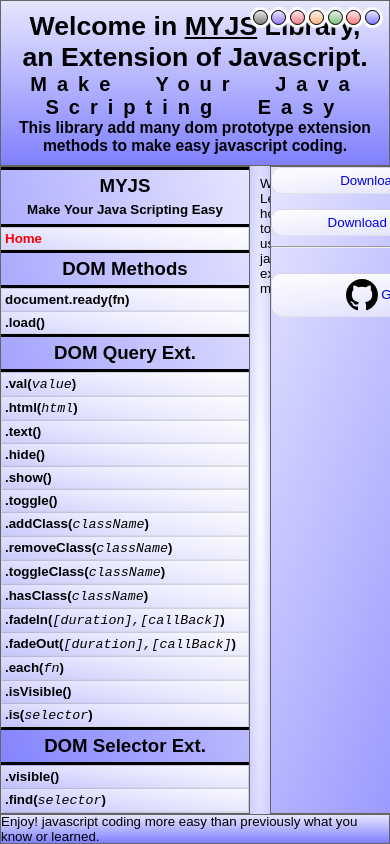
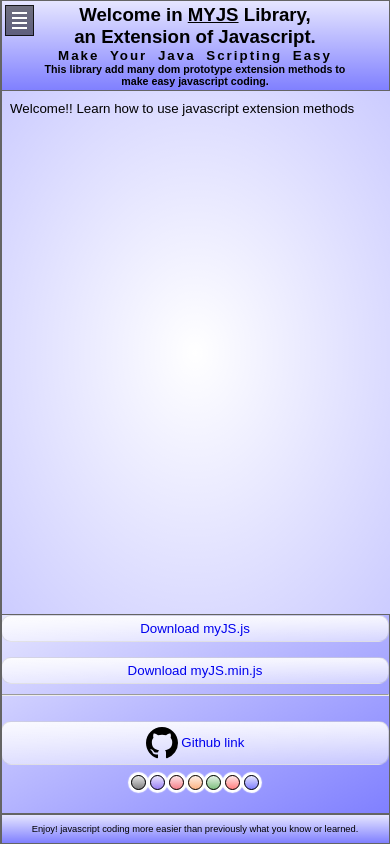
Before and after one commit to developergovindgupta/myjs, a plain HTML site: page index.html in a window 390 px wide. Drawn offline with Linux system fonts and the light colour scheme.

Commit message:
Make web page responsive

```diff
--- a/css/main.css
+++ b/css/main.css
@@ -2,7 +2,6 @@
   margin: 0;
   padding: 0;
   box-sizing: border-box;
-
 }
 
 html {
@@ -19,8 +18,6 @@ body {
   flex-direction: column;
   font-family: Arial, Helvetica, sans-serif;
   font-size: 10pt;
-
-
 }
 
 header {
@@ -56,10 +53,14 @@ nav {
   width: 250px;
   flex-grow: 0;
   flex-shrink: 0;
-    overflow-x: hidden;
-    overflow-y: auto;
+  overflow: hidden;
   border: solid 1px rgb(100, 100, 100);
   background-image: linear-gradient(to bottom left, rgba(255, 255, 255, 0.9), rgba(255, 255, 255, 0.5));
+  display: flex;
+  flex-direction: column;
+}
+nav > div:nth-child(2) {
+  overflow: auto;
 }
 
 container {
@@ -79,7 +80,23 @@ article {
   border: solid 1px rgb(100, 100, 100);
   background-image: linear-gradient(to bottom right, rgba(255, 255, 255, 0.9), rgba(255, 255, 255, 0.5));
 }
-
+.TitleLine1 {
+  display: block;
+  font-size: 2em;
+  font-weight: bolder;
+}
+.TitleLine2 {
+  display: block;
+  font-size: 1.5em;
+  font-weight: bolder;
+  letter-spacing: 10px;
+  word-spacing: 20px;
+}
+.TitleLine3 {
+  display: block;
+  font-size: 1.2em;
+  font-weight: bolder;
+}
 .Theme-0 {
   background-color: rgb(0, 0, 0);
 }
@@ -88,11 +105,9 @@ article {
   background-color: rgb(50, 0, 235);
 }
 
-
 .Theme-2 {
   background-color: rgb(235, 0, 20);
 }
-
 
 .Theme-3 {
   background-color: rgb(250, 105, 8);
@@ -108,6 +123,10 @@ article {
 
 .Theme-6 {
   background-color: rgb(0, 0, 255);
+}
+
+nav .nav_close {
+  display: none;
 }
 
 nav .nav_title {
@@ -126,7 +145,7 @@ nav ul.nav_Menu {
   list-style: none;
 }
 
-nav ul.nav_Menu>li {
+nav ul.nav_Menu > li {
   display: block;
   overflow: hidden;
   border: solid 1px rgba(0, 0, 0, 0.1);
@@ -135,12 +154,11 @@ nav ul.nav_Menu>li {
   background-image: linear-gradient(to bottom left, rgba(255, 255, 255, 0.9), rgba(255, 255, 255, 0.5));
 }
 
-
-nav ul.nav_Menu>li:hover {
+nav ul.nav_Menu > li:hover {
   background-color: rgba(255, 255, 255, 0.3);
 }
 
-nav ul.nav_Menu>li.Selected {
+nav ul.nav_Menu > li.Selected {
   color: red;
 }
 
@@ -150,7 +168,6 @@ nav ul.nav_Menu>li.Selected {
   right: 10px;
   display: inline-block;
   white-space: nowrap;
-
 }
 
 #ThemeChanger a {
@@ -165,7 +182,6 @@ nav ul.nav_Menu>li.Selected {
 }
 
 #ThemeChanger a:hover {
-
   border-width: 2px;
 }
 
@@ -191,7 +207,6 @@ a[target]:hover {
   border: solid 1px rgba(0, 0, 0, 0.3);
 }
 
-
 hr {
   margin: 10px 0px;
 }
@@ -199,7 +214,6 @@ hr {
 p {
   margin: 10px 0px;
   padding: 5px 5px 5px 50px;
-
 }
 
 i {
@@ -212,7 +226,8 @@ i {
   background-color: black;
   color: white;
   padding: 50px;
-    font-family: 'Courier New', Courier, monospace
+  font-family: "Courier New", Courier, monospace;
+  overflow: auto;
 }
 
 .divExample .output {
@@ -220,3 +235,114 @@ i {
   padding: 10px;
   display: inline-block;
 }
+
+@media only screen and (max-width: 799px) {
+  section {
+    overflow: auto;
+    flex-direction: column;
+  }
+  container {
+    overflow: visible;
+  }
+  nav {
+    display: flex;
+    position: absolute;
+    top: 0px;
+    left: 0px;
+    background-color: white;
+    height: 100%;
+    width: 0px;
+    z-index: 2;
+    transition: all 300ms;
+  }
+  article {
+    width: 100%;
+    overflow: visible;
+  }
+
+  .TitleLine1 {
+    font-size: 1.2em;
+  }
+  .TitleLine2 {
+    font-size: 1.2em;
+
+    letter-spacing: 5px;
+    word-spacing: 10px;
+  }
+  .TitleLine3 {
+    font-size: 1em;
+  }
+  #ThemeChanger {
+    position: static;
+    display: block;
+    text-align: center;
+    padding-top: 10px;
+    padding-bottom: 20px;
+  }
+  header {
+    padding: 3px;
+  }
+  .navToggler {
+    display: inline-block;
+    position: absolute;
+    z-index: 1;
+    border: solid 1px rgba(0, 0, 0, 0.8);
+    background-color: rgba(0, 0, 0, 0.5);
+    padding: 3px;
+    top: 5px;
+    left: 5px;
+    cursor: pointer;
+  }
+  .navToggler span {
+    display: block;
+    background-color: white;
+    padding: 1px;
+    margin: 3px;
+    width: 15px;
+  }
+  nav.Open {
+    width: 300px;
+  }
+  nav.Open .nav_close {
+    display: block;
+    position: absolute;
+    top: 5px;
+    right: 5px;
+    border-radius: 50%;
+    padding: 5px 8px;
+    background-color: black;
+    color: white;
+    cursor: pointer;
+  }
+  nav .nav_title {
+    background-color: rgba(0, 0, 0, 0.3);
+  }
+}
+@media only screen and (max-width: 400px) {
+  .TitleLine1 {
+    font-size: 1.4em;
+  }
+  .TitleLine2 {
+    font-size: 1em;
+
+    letter-spacing: 2px;
+    word-spacing: 5px;
+  }
+  .TitleLine3 {
+    font-size: 0.8em;
+  }
+  .TitleLine1 span {
+    display: block;
+  }
+
+  header {
+    padding: 3px 35px;
+  }
+
+  footer {
+    font-size: 7pt;
+  }
+  nav.Open {
+    width: 100%;
+  }
+}
--- a/index.html
+++ b/index.html
@@ -13,26 +13,22 @@
 
   <body class="Theme-3">
     <header>
-      <div id="ThemeChanger">
-        <a onclick="changeThemeTo(this)" class="Theme-0"></a>
-        <a onclick="changeThemeTo(this)" class="Theme-1"></a>
-        <a onclick="changeThemeTo(this)" class="Theme-2"></a>
-        <a onclick="changeThemeTo(this)" class="Theme-3"></a>
-        <a onclick="changeThemeTo(this)" class="Theme-4"></a>
-        <a onclick="changeThemeTo(this)" class="Theme-5"></a>
-        <a onclick="changeThemeTo(this)" class="Theme-6"></a>
-      </div>
-      <h1>
-        Welcome in
+      <div class="navToggler" onclick="document.querySelector('nav').addClass('Open')"><span></span><span></span><span></span><span></span></div>
+
+      <span class="TitleLine1">
+        <span
+          >Welcome in
           <b><u>MYJS</u></b>
-        Library, an Extension of Javascript.
-      </h1>
-      <h2 style="letter-spacing: 10px;word-spacing: 20px;">
+          Library,
+        </span>
+        <span>an Extension of Javascript.</span>
+      </span>
+      <span class="TitleLine2">
         Make Your Java Scripting Easy
-      </h2>
-      <h3>
+      </span>
+      <span class="TitleLine3">
         This library add many dom prototype extension methods to make easy javascript coding.
-      </h3>
+      </span>
     </header>
     <section>
       <nav>
@@ -40,6 +36,10 @@
           MYJS<br />
           <span style="font-size: 10pt;">Make Your Java Scripting Easy</span>
         </div>
+        <div>
+          <a class="nav_close" onclick="document.querySelector('nav').removeClass('Open')">
+            X
+          </a>
           <ul class="nav_Menu">
             <li target="/pages/Home.html" class="Selected" pageTitle="Home">
               Home
@@ -172,6 +172,7 @@
             <li target="/pages/toDate.html" pageTitle="String_toDate"><i>String</i>.toDate()</li>
             <li target="/pages/toDateTime.html" pageTitle="String_toDateTime"><i>String</i>.toDateTime()</li>
           </ul>
+        </div>
       </nav>
       <container> </container>
       <article>
@@ -188,11 +189,27 @@
           </svg>
           Github link</a
         >
+        <div id="ThemeChanger">
+          <a onclick="changeThemeTo(this)" class="Theme-0"></a>
+          <a onclick="changeThemeTo(this)" class="Theme-1"></a>
+          <a onclick="changeThemeTo(this)" class="Theme-2"></a>
+          <a onclick="changeThemeTo(this)" class="Theme-3"></a>
+          <a onclick="changeThemeTo(this)" class="Theme-4"></a>
+          <a onclick="changeThemeTo(this)" class="Theme-5"></a>
+          <a onclick="changeThemeTo(this)" class="Theme-6"></a>
+        </div>
       </article>
     </section>
     <footer>
-      <span>Enjoy! javascript coding more easy than previously what you know or learned.</span>
+      <span>Enjoy! javascript coding more easier than previously what you know or learned.</span>
     </footer>
   </body>
 </html>
 <script src="js/main.js"></script>
+<script>
+  document.ready(function() {
+    document.querySelectorAll("nav li").on("click", function() {
+      document.querySelector("nav").removeClass("Open");
+    });
+  });
+</script>
--- a/js/main.js
+++ b/js/main.js
@@ -1,29 +1,28 @@
-document.ready(function () {
+document.ready(function() {
   let Theme = parseInt(Math.random() * 7);
   document.body.className = "Theme-" + Theme;
   document.querySelectorAll("nav .nav_Menu li").forEach(x => {
-        x.addEventListener("click", function (e) {
-
+    x.addEventListener("click", function(e) {
       document.querySelectorAll(".Selected").forEach(x => {
         x.classList.remove("Selected");
       });
 
       this.classList.add("Selected");
-            history.pushState('', '', this.getAttribute("target"));
-            window.document.title = "MYJS-Tutorial-" + this.getAttribute('pageTitle');
+      history.pushState("", "", this.getAttribute("target"));
+      window.document.title = "MYJS-Tutorial-" + this.getAttribute("pageTitle");
       document
         .querySelector("container")
         .load(this.getAttribute("target"))
-                .then(function (obj) {
-
+        .then(function(obj) {
+          obj.scrollTop = 0;
         })
-                .catch(function (ex) {
+        .catch(function(ex) {
           console.log(ex);
         });
     });
   });
 
-    let pageName = QSget('page');
+  let pageName = QSget("page");
   if (pageName) {
     let li = document.querySelector('nav li[target="' + pageName + '"]');
 
@@ -31,15 +30,13 @@ document.ready(function () {
   } else {
     document.querySelector("container").load("pages/Home.html");
   }
-
 });
 
 function QSget(n) {
-    var half = location.search.split('&' + n + '=')[1];
-    if (!half) half = location.search.split('?' + n + '=')[1];
-    return half !== undefined ? decodeURIComponent(half.split('&')[0]) : null;
+  var half = location.search.split("&" + n + "=")[1];
+  if (!half) half = location.search.split("?" + n + "=")[1];
+  return half !== undefined ? decodeURIComponent(half.split("&")[0]) : null;
 }
-
 
 function changeThemeTo(obj) {
   document.body.className = obj.className;
--- a/js/myJS.js
+++ b/js/myJS.js
@@ -28,7 +28,8 @@
         xhr.onreadystatechange = function(e) {
           if (xhr.readyState === 4 && xhr.status === 200) {
             container.innerHTML = xhr.responseText;
-            resolve(container);
+            container.resolve = resolve;
+            container.resolve(container);
           } else if (xhr.readyState === 4) {
             reject(xhr);
           }
```
Also changed, not shown: js/myJS.min.js. Lines whose indentation alone changed are shown as unchanged.
